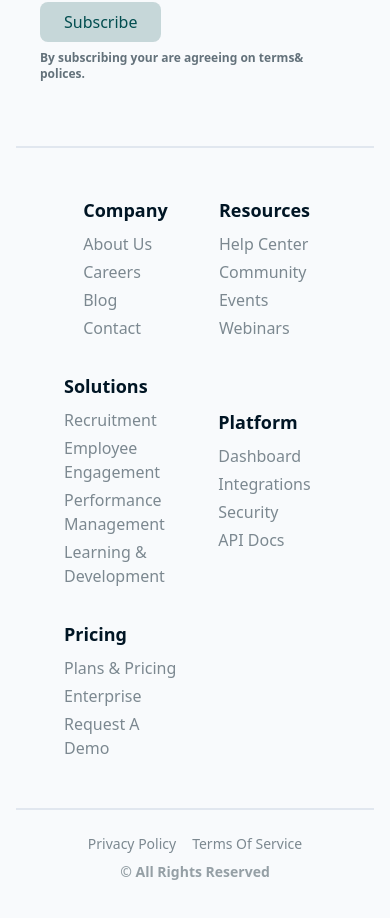
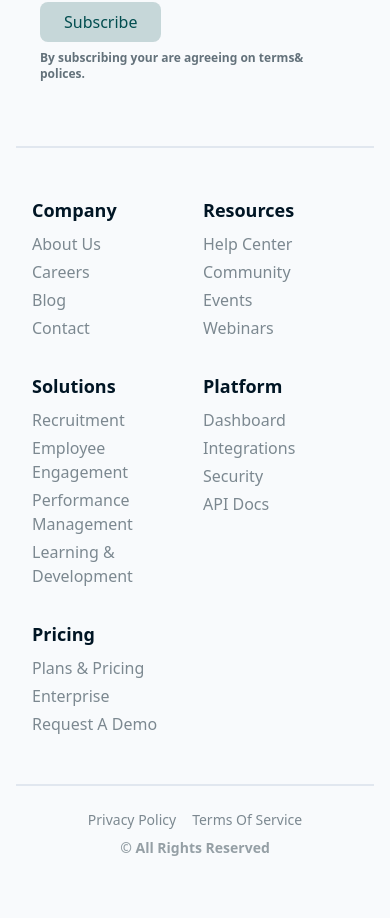
Before and after one commit to iamniteshdubey0/PrepPro-Reactjs-Tailwindcss-LandingPage, a React (Vite) app: page / in a window 390 px wide. Shown: the part 7850-8768 px from the top of the page. Built offline with nearby package versions, Linux system fonts and the light colour scheme.

Commit message:
fix: adjust grid alignment in Footer component for improved layout consistency

```diff
--- a/src/components/Footer.jsx
+++ b/src/components/Footer.jsx
@@ -4,7 +4,7 @@ import { FooterItems } from "../constants/Constant";
 const Footer = () => {
   return (
     <section className="relative pb-12 px-4 overflow-hidden">
-      <div className="grid place-items-center grid-cols-2 md:grid-cols-6 z-10 mt-8 px-12 space-y-4 gap-4 border-t-2 border-b-2 py-12">
+      <div className="grid md:place-items-center grid-cols-2 md:grid-cols-6 z-10 mt-8 md:px-12 px-4 space-y-4 gap-4 border-t-2 border-b-2 py-12">
         {FooterItems.footerLinks.map((item, key) => (
           <div key={key} className="space-y-1 flex flex-col items-start">
             <p className="text-lg font-semibold mb-2 capitalize">
```
